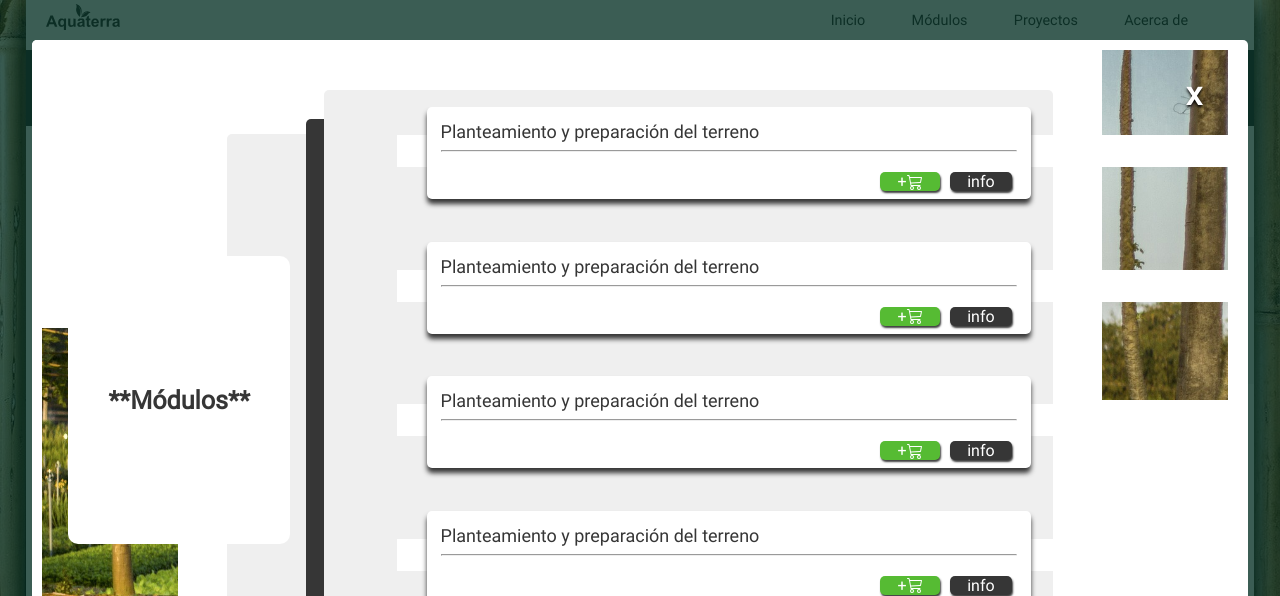
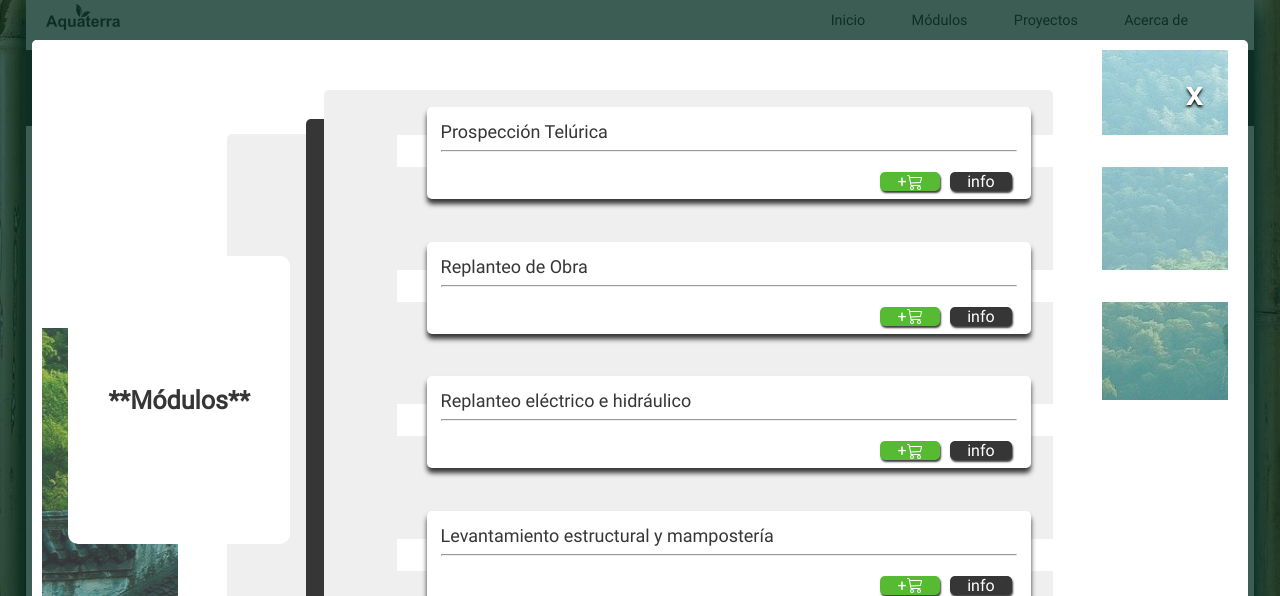
Before and after one commit to videnacry/huasinda, a React (Create React App) app: page /modules in a window 1280 px wide. Shown: the top 596 px of the page. Built offline with nearby package versions, Linux system fonts and the light colour scheme; grey boxes are pictures that could not be loaded.

Commit message:
add white font-color for teacher in webinar/prototype, change aspect-ratio from min 1/1 to 7/10 for screen style, add props for modules in modal, change img for modal-modules

```diff
--- a/src/webinar/Prototype.js
+++ b/src/webinar/Prototype.js
@@ -3,7 +3,6 @@ import Greeting from './greeting'
 import Webinars from '../components/webinars'
 import Summary from './summary'
 import Teacher from './teacher'
-// import LeaveComment from '../components/leaveComment'
 import './webinar.css'
 
 const Prototype = (props) => {
@@ -25,7 +24,6 @@ const Prototype = (props) => {
             </section>
             <Teacher teachers={props.module.teachers}/>
             <img className='img' src={props.module.img[1]}/>
-            {/* <div className='leave-comment'><LeaveComment/></div> */}
             <div className='footer-space'></div>
         </div>
     )
--- a/src/webinar/Webinar.js
+++ b/src/webinar/Webinar.js
@@ -40,7 +40,7 @@ const Webinar = (props) => {
             <Webinars modules={props.modules}/>
             <Greeting start='22/12/2020' end='28/12/2020' title='Creación de entornos BIO Regenerativos' msg=''/>
             <Summary img={complete_outsie} boxes={boxes}/>
-            <Price/>
+            <Price modules={props.modules}/>
         </div>
     )
 }
--- a/src/webinar/price/index.js
+++ b/src/webinar/price/index.js
@@ -9,7 +9,7 @@ import { ReactComponent as StackSvg } from './stack.svg'
 
 import img from '../../img/rectangle/wall_window_cealing_plant.jpg'
 
-const Price = () => {
+const Price = (props) => {
     const max = <div style={{margin:'0 30px'}}><h4><span>1</span> módulo</h4><h4>-Total USD 60-</h4></div>
     const mid = <div style={{margin:'0 30px'}}><h4><span>1</span> taller {'&'} módulo</h4><h4>-Total USD 150 -</h4></div>
     const min = <div style={{margin:'0 30px'}}><h4><span>1</span> taller</h4><h4>-Total USD 99 -</h4></div>
@@ -40,7 +40,7 @@ const Price = () => {
             <Link to="/checkout" className="btn-big btn-buy"><CartSvg height='1.2em' width='1.2em'/>Comprar</Link>
             <button className="btn-big btn-modules"><StackSvg height='1.2em' width='1.2em'/>Módulos</button>
             <div className='space'></div>
-            <ModalModules/>
+            <ModalModules modules={props.modules}/>
         </section>
     )
 }
--- a/src/webinar/price/modal-modules/index.css
+++ b/src/webinar/price/modal-modules/index.css
@@ -140,7 +140,7 @@
         left: 6%;
     }
 }
-@media screen and (min-aspect-ratio: 1/1) {
+@media screen and (min-aspect-ratio: 7/10) {
     .modal-s>.modal {
         width: 95vw;
         height: 90vh;
@@ -151,6 +151,7 @@
         padding: 10px;
         padding-right: 20px;
         background-size: cover;
+        filter: opacity(0.8);
     }
     .modal-s>.modal>.header {
         width: 100%;
--- a/src/webinar/price/modal-modules/index.js
+++ b/src/webinar/price/modal-modules/index.js
@@ -2,7 +2,7 @@ import Box from '../../../components/box'
 import Module from './module'
 import './index.css'
 import ImgSrcEcovillage from './ecovillage.jpg'
-const ModulesModal = () => {
+const ModulesModal = (props) => {
     return(
         <div className='modal-s'>
             <div className='backdrop'/>
@@ -32,12 +32,7 @@ const ModulesModal = () => {
                 </div>
                 <div className='container'>
                     <div className='modules'>
-                        <Module/>
-                        <Module/>
-                        <Module/>
-                        <Module/>
-                        <Module/>
-                        <Module/>
+                        {props.modules.map((module, index) => <Module topic={module.topic} title={module.title}/>)}
                     </div>
                 </div>
             </div>
--- a/src/webinar/price/modal-modules/module.js
+++ b/src/webinar/price/modal-modules/module.js
@@ -1,18 +1,19 @@
+import {Link} from 'react-router-dom'
 import Box from '../../../components/box'
 import {ReactComponent as SvgCart} from './cart.svg'
 import './module.css'
 
-const Module = () => {
+const Module = (props) => {
     return(
         <div className='module-s'>
             <div className='line-white'>
                 <Box fill style={{backgroundColor: 'white'}}/>
             </div>
             <div className='card-module'>
-                <h1>Planteamiento y preparación del terreno</h1>
+                <h1><Link to={props.topic}>{props.title}</Link></h1>
                 <hr/>
                 <div className='options'>
-                    <button className='btn-black'>info</button>
+                    <button className='btn-black'><Link to={props.topic}>info</Link></button>
                     <button className='btn-green'>+<SvgCart height='1em' width='auto' fill='white'/></button>
                 </div>
             </div>
--- a/src/webinar/teacher.css
+++ b/src/webinar/teacher.css
@@ -8,12 +8,14 @@
     border-radius: 10px;
     padding: 20px;
     padding-bottom: 0px;
-    color: #c8c8c8;
     text-align: start;
     width: 40%;
     position: absolute;
     right: 2vw;
     bottom: -40%;
+}
+.teacher-c>.text *{
+    color: #c8c8c8;
 }
 .teacher-c>.btn{
     position: absolute;
```
Also changed, not shown: src/webinar/price/modal-modules/ecovillage.jpg.
